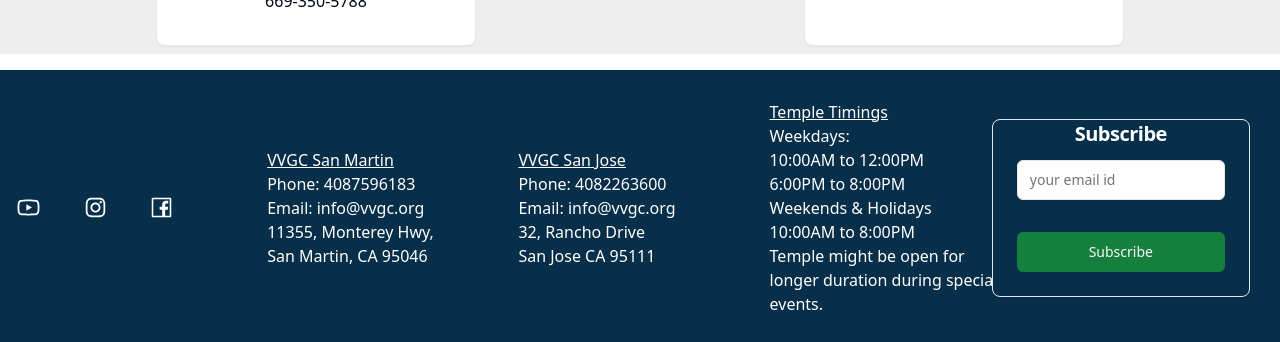
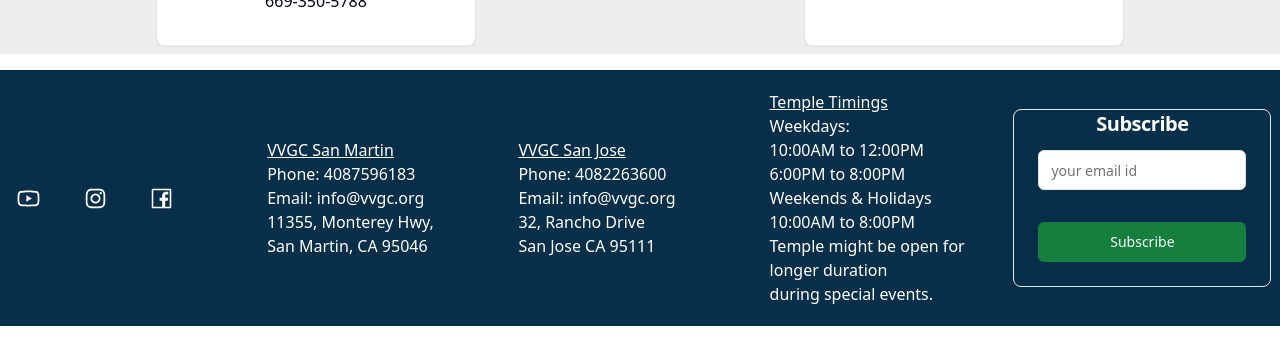
Before and after one commit to anaghaweb/vvgc, a Next.js app: page /priests in a window 1280 px wide. Shown: the part 1704-2046 px from the top of the page. Built offline with nearby package versions, Linux system fonts and the light colour scheme; a web font is replaced by a local one.

Commit message:
subscribe form complete

```diff
--- a/Components/footer.jsx
+++ b/Components/footer.jsx
@@ -4,7 +4,7 @@ import { SubscribeForm } from './subscribe/subscribe';
 
 export default function Footer() {
     return (
-        <footer className="w-full max-w-full grid gap-2 grid-cols-1 md:grid-col-2 xl:grid-cols-5 text-white bg-sky-950 h-auto md:h-[275px] items-center justify-center px-4 py-4">
+        <footer className="w-full max-w-full grid gap-2 grid-cols-1 md:grid-cols-2 xl:grid-cols-5 text-white bg-sky-950 max-h-full h-auto xl:h-64 items-center justify-center px-4 py-4">
             <section className='grid grid-cols-3 lg:w-[200px] md:w-[150px] w-full'>
                 <Link href={`https://www.youtube.com/live/mAH6q0YPwso?si=nAC-_69uH-ndKIV2`}><AiOutlineYoutube size={25} /></Link>
                 <Link href={`https://www.instagram.com/explore/tags/vvgcsanmartin/`}><AiOutlineInstagram size={25} /></Link>
@@ -34,14 +34,14 @@ export default function Footer() {
                 <p>6:00PM to 8:00PM</p>
                 <p>Weekends & Holidays</p>
                 <p>10:00AM to 8:00PM</p>
-                <p>Temple might be open for longer duration during special events.</p>
+                <p>Temple might be open for longer duration <br/> during special events.</p>
             </section>
 
 
             <section >
 
                 <div
-                    className='flex flex-col col-span-1 justify-center items-center lg:w-[200px]'>
+                    className='flex flex-col col-span-1 justify-center items-center'>
                    <SubscribeForm />
                 </div>
 
```
